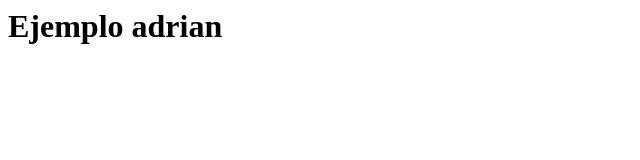
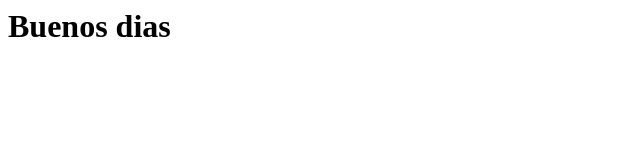
Before and after one commit to adri27infor/PruebaEjemplo, a plain HTML site: page index.html in a window 1280 px wide. Shown: the whole page, without its empty margins (0-640 px from the left). Drawn offline with Linux system fonts and the light colour scheme.

Commit message:
tercer commit

```diff
--- a/index.html
+++ b/index.html
@@ -3,6 +3,6 @@
     <title>PaginaPrueba</title>
 </head>
 <body>
-<h1>Ejemplo adrian</h1>
+<h1>Buenos dias</h1>
 </body>
 </html>
```
